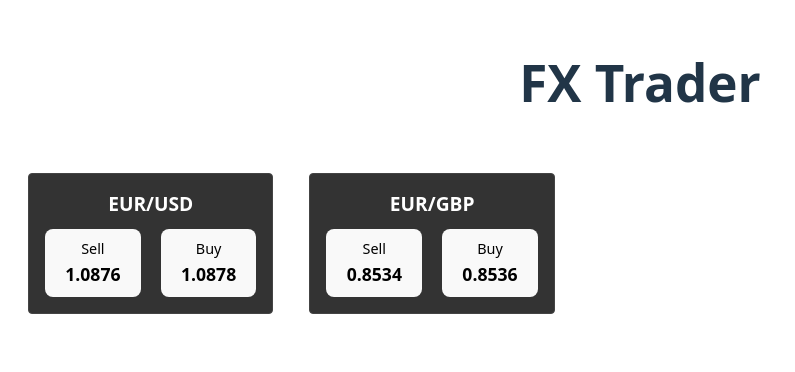
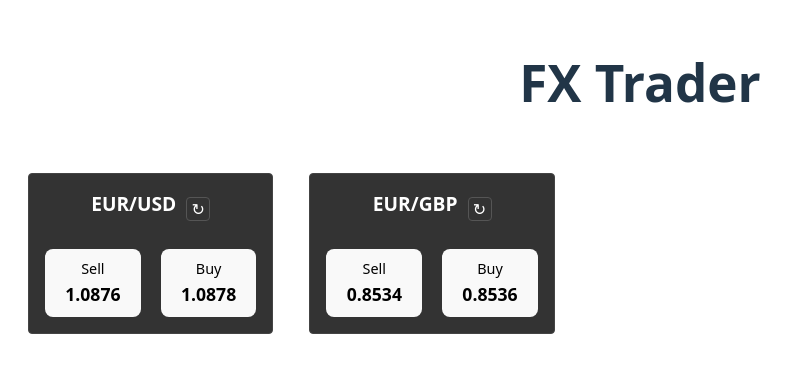
Before and after one commit to frankmathy/fxtrader, a React (Vite) app: page / in a window 1280 px wide. Shown: the top 372 px of the page, without its empty margins (0-795 px from the left). Built offline with nearby package versions, Linux system fonts and the light colour scheme.

Commit message:
Added rate refresh

```diff
--- a/src/components/FXRatePanel.css
+++ b/src/components/FXRatePanel.css
@@ -10,9 +10,34 @@
 
 .panel-header {
   display: flex;
-  justify-content: space-between;
   align-items: center;
-  margin-bottom: 0.5rem;
+  justify-content: center;
+  gap: 10px;
+  margin-bottom: 20px;
+}
+
+.refresh-button {
+  background: none;
+  border: 1px solid #555;
+  border-radius: 4px;
+  color: white;
+  cursor: pointer;
+  width: 24px;
+  height: 24px;
+  padding: 0;
+  display: flex;
+  align-items: center;
+  justify-content: center;
+  font-size: 16px;
+  transition: background-color 0.2s;
+}
+
+.refresh-button:hover {
+  background-color: #444;
+}
+
+.refresh-button:active {
+  background-color: #555;
 }
 
 .currency-pair {
--- a/src/components/FXRatePanel.tsx
+++ b/src/components/FXRatePanel.tsx
@@ -1,5 +1,5 @@
 import "./FXRatePanel.css";
-import React, { useEffect } from "react";
+import React, { useEffect, useState } from "react";
 
 interface FXRatePanelProps {
   currencyPair: string;
@@ -8,17 +8,28 @@ interface FXRatePanelProps {
 }
 
 const FXRatePanel: React.FC<FXRatePanelProps> = ({ currencyPair, initialBidRate, initialOfferRate }) => {
+  const [bidRate, setBidRate] = useState(initialBidRate);
+  const [offerRate, setOfferRate] = useState(initialOfferRate);
+
   useEffect(() => {
     const handleMessage = (event: MessageEvent) => {
       if (event.data.type === "TRADE_EXECUTED") {
         console.log("Trade executed:", event.data.data);
-        // Handle the trade execution here
       }
     };
 
     window.addEventListener("message", handleMessage);
     return () => window.removeEventListener("message", handleMessage);
   }, []);
+
+  const handleRefresh = () => {
+    const getRandomAdjustment = () => {
+      return 1 + (Math.random() * 0.002 - 0.001); // Random between -0.001% and +0.001%
+    };
+
+    setBidRate((prevRate) => prevRate * getRandomAdjustment());
+    setOfferRate((prevRate) => prevRate * getRandomAdjustment());
+  };
 
   const handleTradeClick = (side: "Buy" | "Sell") => {
     const width = 400;
@@ -35,18 +46,23 @@ const FXRatePanel: React.FC<FXRatePanelProps> = ({ currencyPair, initialBidRate,
 
   return (
     <div className="fx-rate-panel">
-      <div className="currency-pair">{currencyPair}</div>
+      <div className="panel-header">
+        <div className="currency-pair">{currencyPair}</div>
+        <button className="refresh-button" onClick={handleRefresh}>
+          ↻
+        </button>
+      </div>
       <div className="rates">
         <button onClick={() => handleTradeClick("Sell")}>
           <div className="rate-button-content">
             <span className="action">Sell</span>
-            <span className="rate">{initialBidRate.toFixed(4)}</span>
+            <span className="rate">{bidRate.toFixed(4)}</span>
           </div>
         </button>
         <button onClick={() => handleTradeClick("Buy")}>
           <div className="rate-button-content">
             <span className="action">Buy</span>
-            <span className="rate">{initialOfferRate.toFixed(4)}</span>
+            <span className="rate">{offerRate.toFixed(4)}</span>
           </div>
         </button>
       </div>
```
